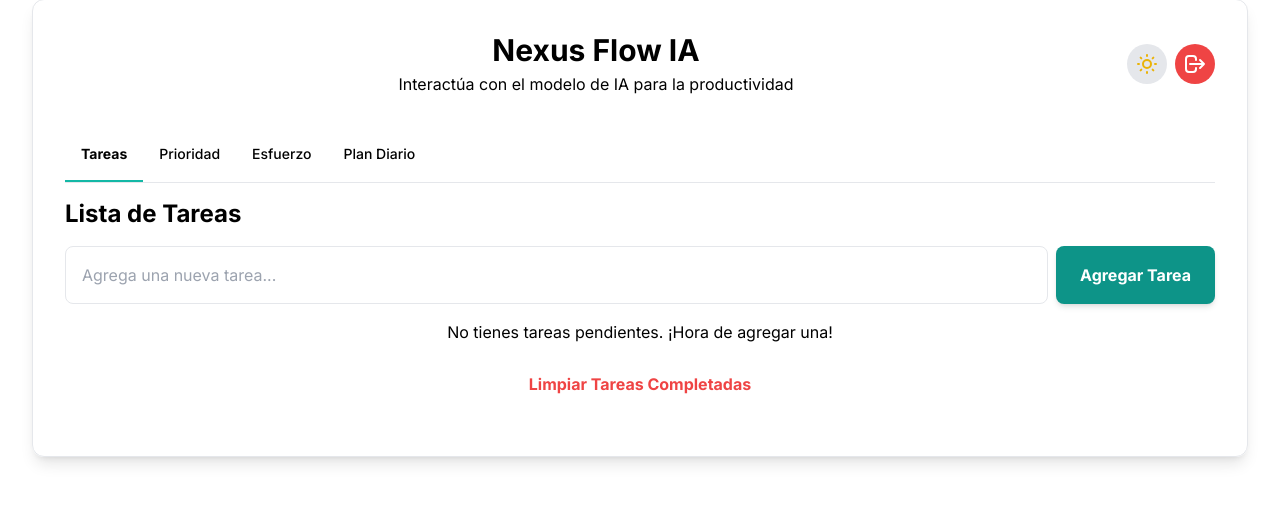
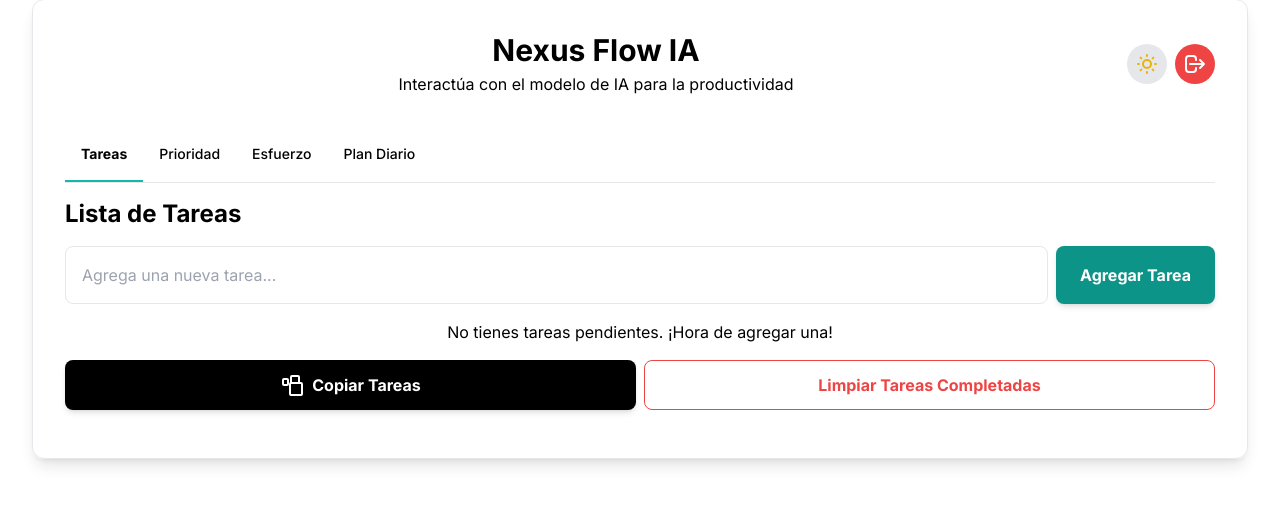
Before and after one commit to ingwplanchez/nexus-flow, a Django app: page / in a window 1280 px wide. Shown: the part 33-538 px from the top of the page. Run offline with Django 5.2, Linux system fonts and the light colour scheme; the visitor is signed in with stand-in values (Sample User, id 1); some libraries are stand-ins or nearby versions.

Commit message:
Modified: Se agrega el botón de 'Copiar Tareas' al portapapeles para pegar y analizar en las otras pestañas

```diff
--- a/core/templates/index.html
+++ b/core/templates/index.html
@@ -129,9 +129,22 @@
                         <ul id="todo-list" class="space-y-2">
                             <!-- Las tareas se renderizarán aquí -->
                         </ul>
-                        <button onclick="clearCompletedTasks()" class="w-full text-center px-6 py-3 text-red-500 font-bold hover:text-red-700 transition duration-300 focus:outline-none">
-                            Limpiar Tareas Completadas
-                        </button>
+                        <div class="flex flex-col sm:flex-row gap-2 mt-4">
+
+                            <!-- Botón para copiar tareas -->
+                            <button onclick="copyTasks()" class="w-full sm:w-1/2 text-center px-6 py-3 bg-black text-white font-bold rounded-lg hover:bg-neutral-900 transition duration-300 focus:outline-none shadow-md flex items-center justify-center space-x-2">
+                                <svg xmlns="http://www.w3.org/2000/svg" class="h-6 w-6" fill="none" viewBox="0 0 24 24" stroke="currentColor" stroke-width="2">
+                                    <path stroke-linecap="round" stroke-linejoin="round" d="M8 7v4a1 1 0 01-1 1H4a1 1 0 01-1-1V7a1 1 0 011-1h3a1 1 0 011 1zM11 10h10a1 1 0 011 1v10a1 1 0 01-1 1H11a1 1 0 01-1-1V11a1 1 0 011-1zM11 10V4a1 1 0 011-1h6a1 1 0 011 1v6" />
+                                </svg>
+                                <span>Copiar Tareas</span>
+                            </button>
+
+                            <!-- Botón para limpiar tareas completadas -->
+                            <button onclick="clearCompletedTasks()" class="w-full sm:w-1/2 text-center px-6 py-3 text-red-500 font-bold hover:text-red-700 transition duration-300 focus:outline-none border border-red-500 rounded-lg">
+                                Limpiar Tareas Completadas
+                            </button>
+
+                        </div>
                     </div>
 
                     <!-- Contenido para la Matriz de Eisenhower -->
@@ -444,7 +457,6 @@ Lunes:
             toggleEditMode(index);
         }
 
-
         // Limpia todas las tareas completadas
         function clearCompletedTasks() {
             const tasks = getTasks();
@@ -453,6 +465,39 @@ Lunes:
             renderTasks();
             showStatusMessage('Tareas completadas limpiadas.', true);
         }
+
+        // --- NUEVA FUNCIÓN PARA COPIAR TODAS LAS TAREAS ---
+        async function copyTasks() {
+            const tasks = getTasks();
+            if (tasks.length === 0) {
+                showStatusMessage('No hay tareas para copiar.', false);
+                return;
+            }
+
+            // Mapea las tareas a una lista de cadenas de texto y únelas con saltos de línea
+            const tasksText = tasks.map(task => task.text).join('\n');
+
+            try {
+                // Usa la API de Portapapeles para escribir el texto
+                // Usamos `document.execCommand` como respaldo por si `navigator.clipboard` falla
+                if (navigator.clipboard && navigator.clipboard.writeText) {
+                    await navigator.clipboard.writeText(tasksText);
+                } else {
+                    // Fallback para navegadores antiguos
+                    const textarea = document.createElement('textarea');
+                    textarea.value = tasksText;
+                    document.body.appendChild(textarea);
+                    textarea.select();
+                    document.execCommand('copy');
+                    document.body.removeChild(textarea);
+                }
+                showStatusMessage('Tareas copiadas al portapapeles con éxito.', true);
+            } catch (err) {
+                console.error('Error al copiar el texto: ', err);
+                showStatusMessage('Ocurrió un error al intentar copiar las tareas.', false);
+            }
+        }
+
 
         // --- LÓGICA DE LAS PESTAÑAS (TABS) ---
         function openTab(tabId) {
@@ -495,7 +540,7 @@ Lunes:
 
         // Verificar la preferencia de tema del sistema o del localStorage
         const isDarkMode = localStorage.getItem('theme') === 'dark' ||
-                                     (!('theme' in localStorage) && window.matchMedia('(prefers-color-scheme: dark)').matches);
+                                    (!('theme' in localStorage) && window.matchMedia('(prefers-color-scheme: dark)').matches);
 
         // Establecer la clase inicial y los iconos
         if (isDarkMode) {
```
